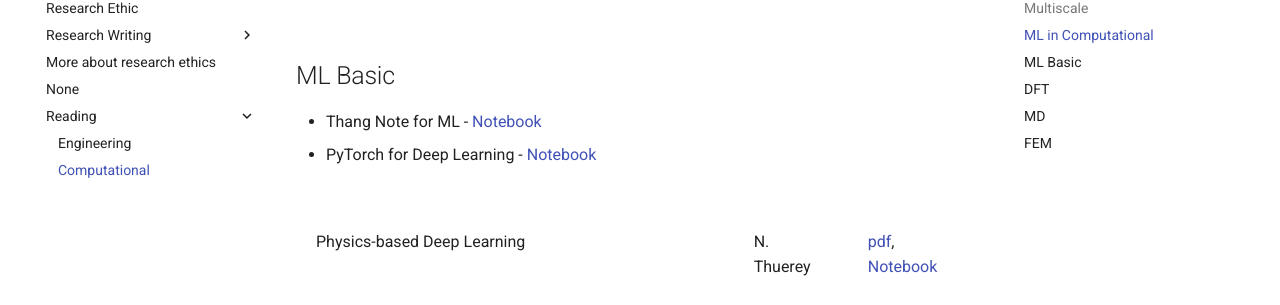
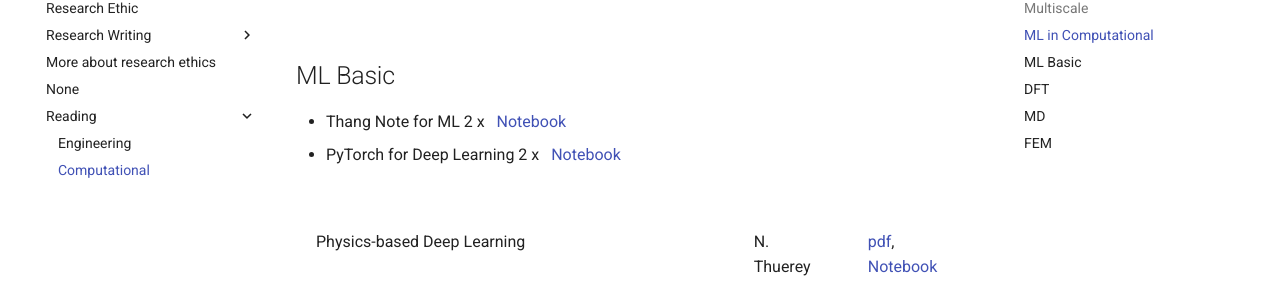
Before and after one commit to thangckt/thangckt.github.io, an MkDocs documentation site: the page built from docs/literature/reading/Comp_Methods.md, in a window 1280 px wide and 900 px high, scrolled down 740 px. Shown: the part 148-453 px from the top of the window. Built offline with MkDocs 1.6.1 and Material for MkDocs 9.7.7, drawn with Linux system fonts in a browser that asks for light colours; the version menu is left out.

Commit message:
Update Comp_Methods.md

```diff
--- a/docs/literature/reading/Comp_Methods.md
+++ b/docs/literature/reading/Comp_Methods.md
@@ -30,8 +30,8 @@ table, td, th {border: none!important;  border-collapse: collapse;  border-spaci
 
 ## ML Basic
 
-- Thang Note for ML - [Notebook](https://thangckt.github.io/note_ml){target="_blank"}
-- PyTorch for Deep Learning - [Notebook](https://thangckt.github.io/pytorch_deep_learning){target="_blank"}
+- Thang Note for ML   2 x &nbsp; [Notebook](https://thangckt.github.io/note_ml){target="_blank"}
+- PyTorch for Deep Learning   2 x &nbsp; [Notebook](https://thangckt.github.io/pytorch_deep_learning){target="_blank"}
 
 
 |  |  |  |
```
